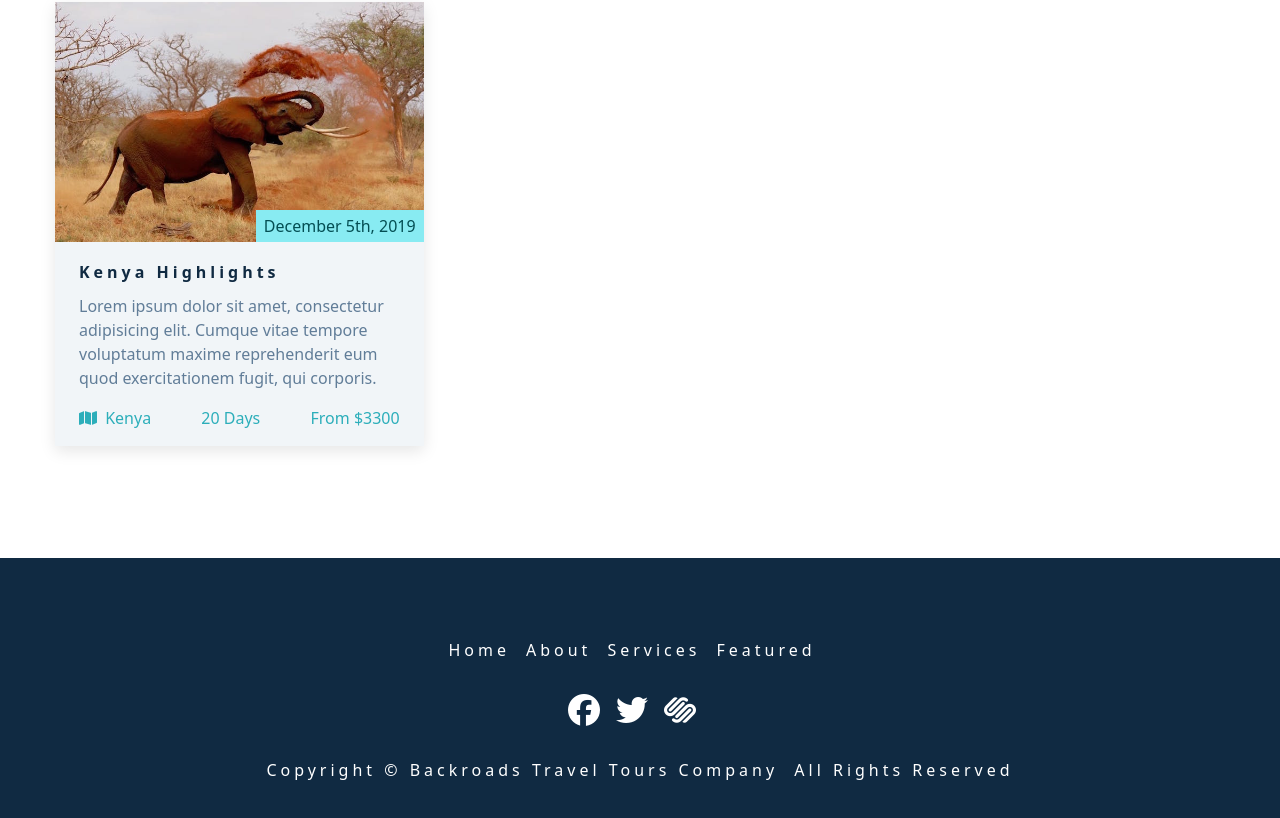
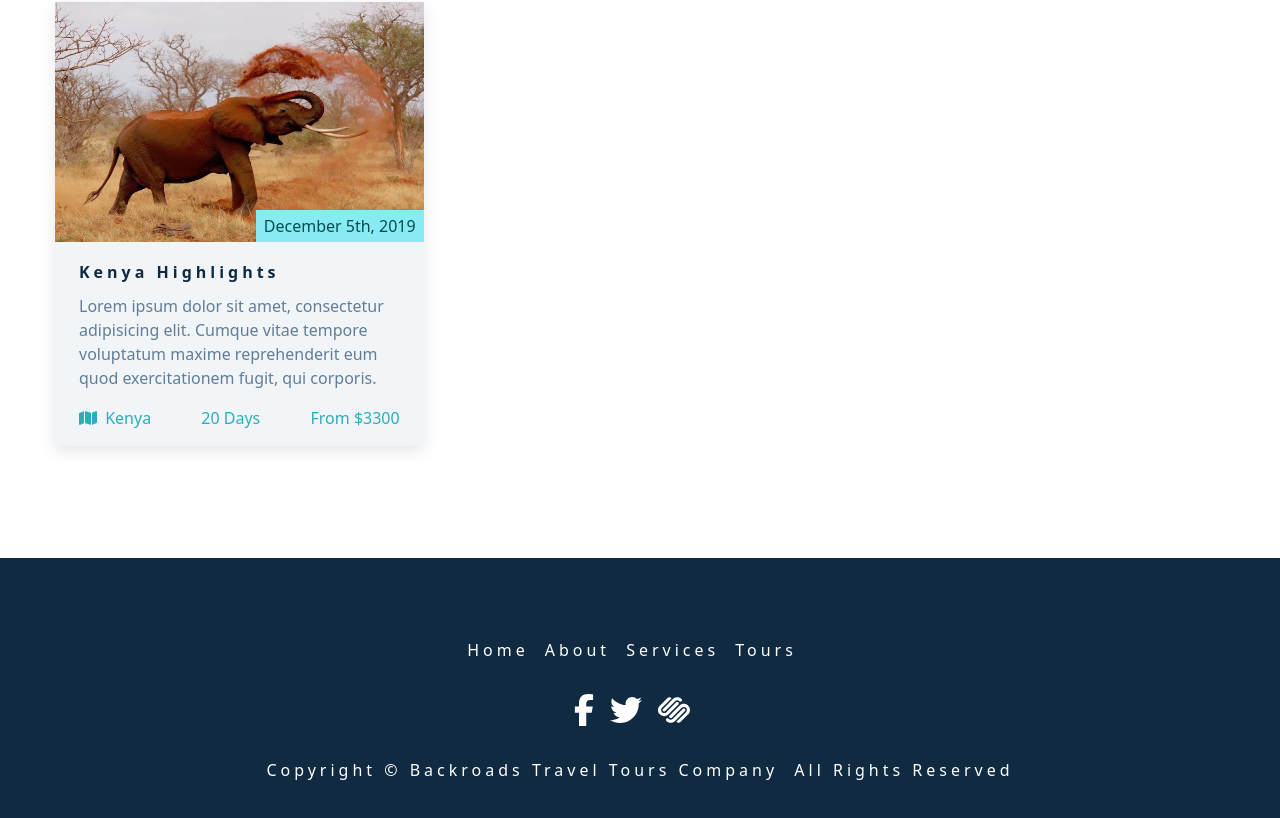
Before and after one commit to logan-lampton/react_projects, a React (Create React App) app in the folder backroads/backroads/: page / in a window 1280 px wide. Shown: the part 2537-3355 px from the top of the page. Built offline with nearby package versions, Linux system fonts and the light colour scheme; some icons are missing.

Commit message:
refactored footer to dynamicallly update

```diff
--- a/backroads/backroads/src/components/Footer.js
+++ b/backroads/backroads/src/components/Footer.js
@@ -1,60 +1,40 @@
-import React from "react";
+import { pageLinks, socialLinks } from "../data";
+import { FontAwesomeIcon } from '@fortawesome/react-fontawesome'
 
 function Footer() {
   return (
     <>
       <footer className='section footer'>
         <ul className='footer-links'>
-          <li>
-            <a href='#home' className='footer-link'>
-              home
+          {pageLinks.map((link) => {
+            const { id, href, text } = link;
+            return (
+              <li key={id}>
+                <a href={href} className='footer-link'>
+                  {text}
                 </a>
               </li>
-          <li>
-            <a href='#about' className='footer-link'>
-              about
-            </a>
-          </li>
-          <li>
-            <a href='#services' className='footer-link'>
-              services
-            </a>
-          </li>
-          <li>
-            <a href='#featured' className='footer-link'>
-              featured
-            </a>
-          </li>
+            );
+          })}
         </ul>
+
         <ul className='footer-icons'>
-          <li>
+          {socialLinks.map((link) => {
+            const { id, href, icon } = link
+            return (
+              <li key={id}>
                 <a
-              href='https://www.twitter.com'
+                  href={href}
                   target='_blank'
                   className='footer-icon'
                 >
-              <i className='fab fa-facebook'></i>
+                  <FontAwesomeIcon icon={icon} />
                 </a>
               </li>
-          <li>
-            <a
-              href='https://www.twitter.com'
-              target='_blank'
-              className='footer-icon'
-            >
-              <i className='fab fa-twitter'></i>
-            </a>
-          </li>
-          <li>
-            <a
-              href='https://www.twitter.com'
-              target='_blank'
-              className='footer-icon'
-            >
-              <i className='fab fa-squarespace'></i>
-            </a>
-          </li>
+            )
+          })}
         </ul>
+
         <p className='copyright'>
           copyright &copy; Backroads travel tours company
           <span id='date'></span> all rights reserved
```
Lines whose indentation alone changed are shown as unchanged.
